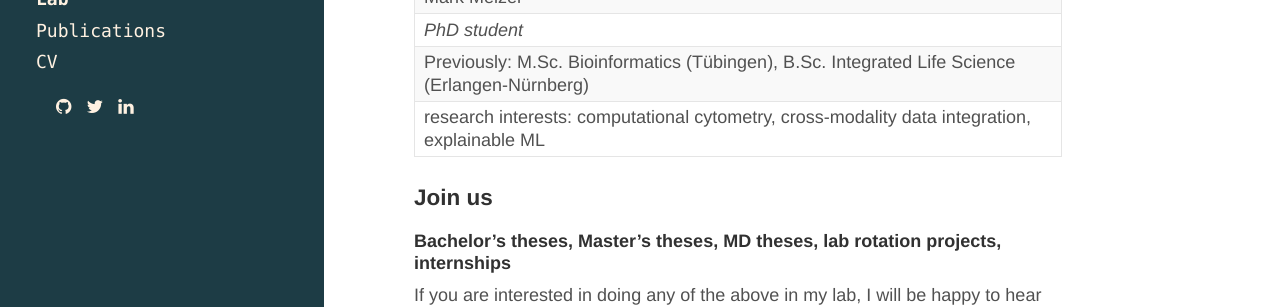
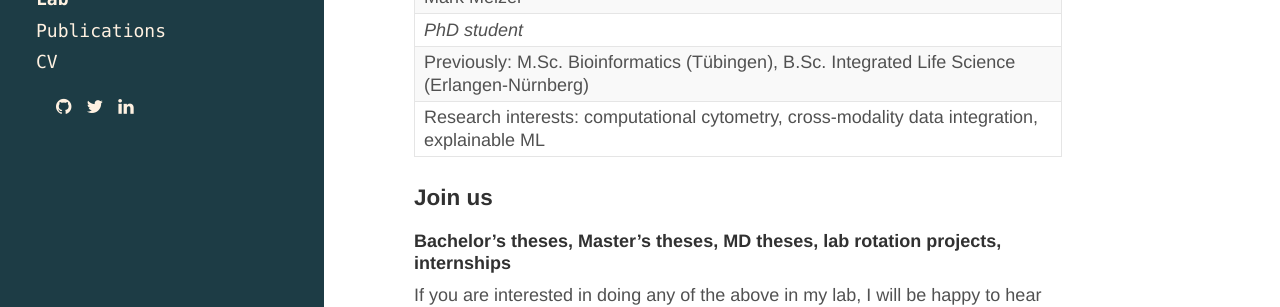
Before and after one commit to LiBuchauer/libuchauer.github.io, a Jekyll site: the page built from lab.md, in a window 1280 px wide and 900 px high, scrolled down 853 px. Shown: the part 153-460 px from the top of the window. Built offline with Jekyll 4.4.1, drawn with Linux system fonts in a browser that asks for light colours; nearby versions of some CDN libraries; a style sheet for code colours, icons or effects is not loaded.

```diff
--- a/lab.md
+++ b/lab.md
@@ -28,7 +28,7 @@
 | Mark Melzer                                                                                    |
 | _PhD student_                                                                                  |
 | Previously: M.Sc. Bioinformatics (Tübingen), B.Sc. Integrated Life Science (Erlangen-Nürnberg) |
-| research interests: computational cytometry, cross-modality data integration, explainable ML   |
+| Research interests: computational cytometry, cross-modality data integration, explainable ML   |
 
 
 
```
